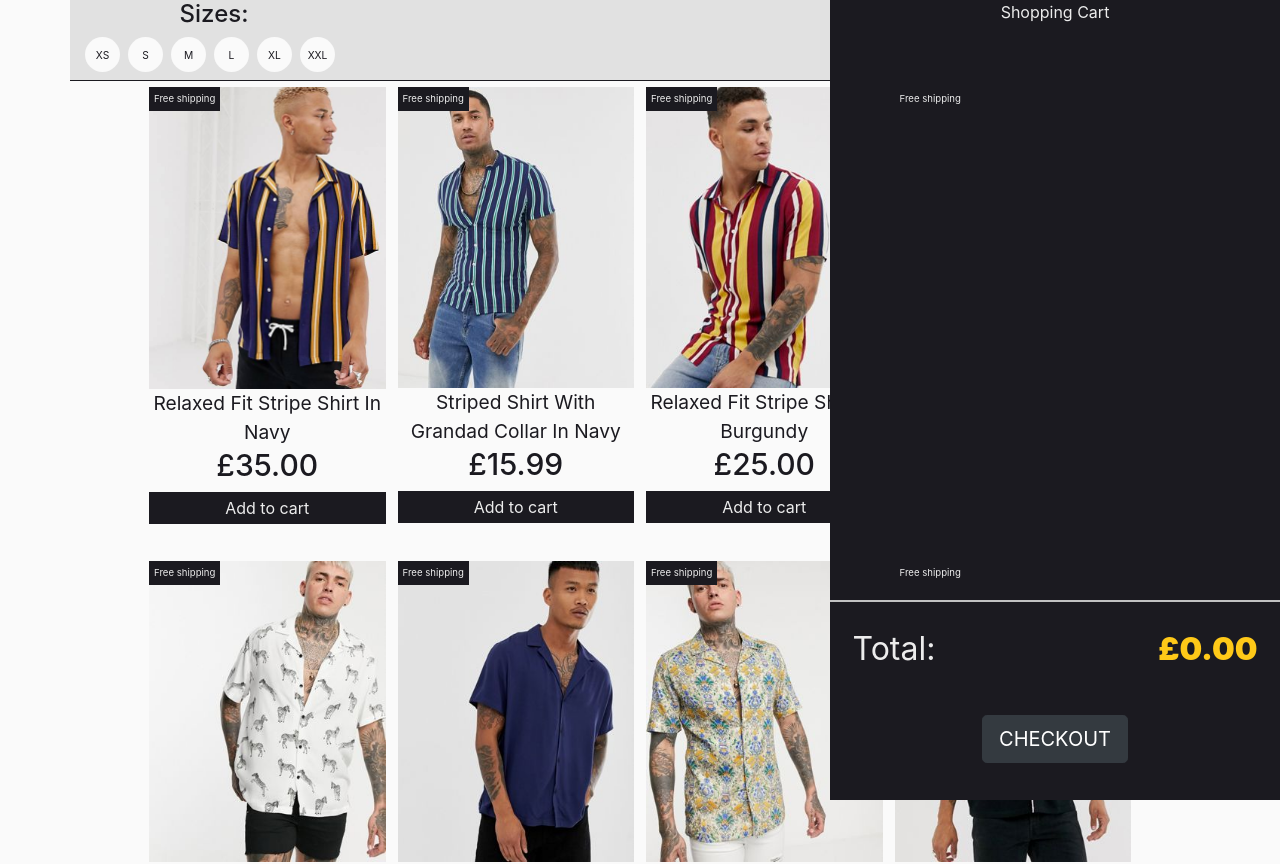
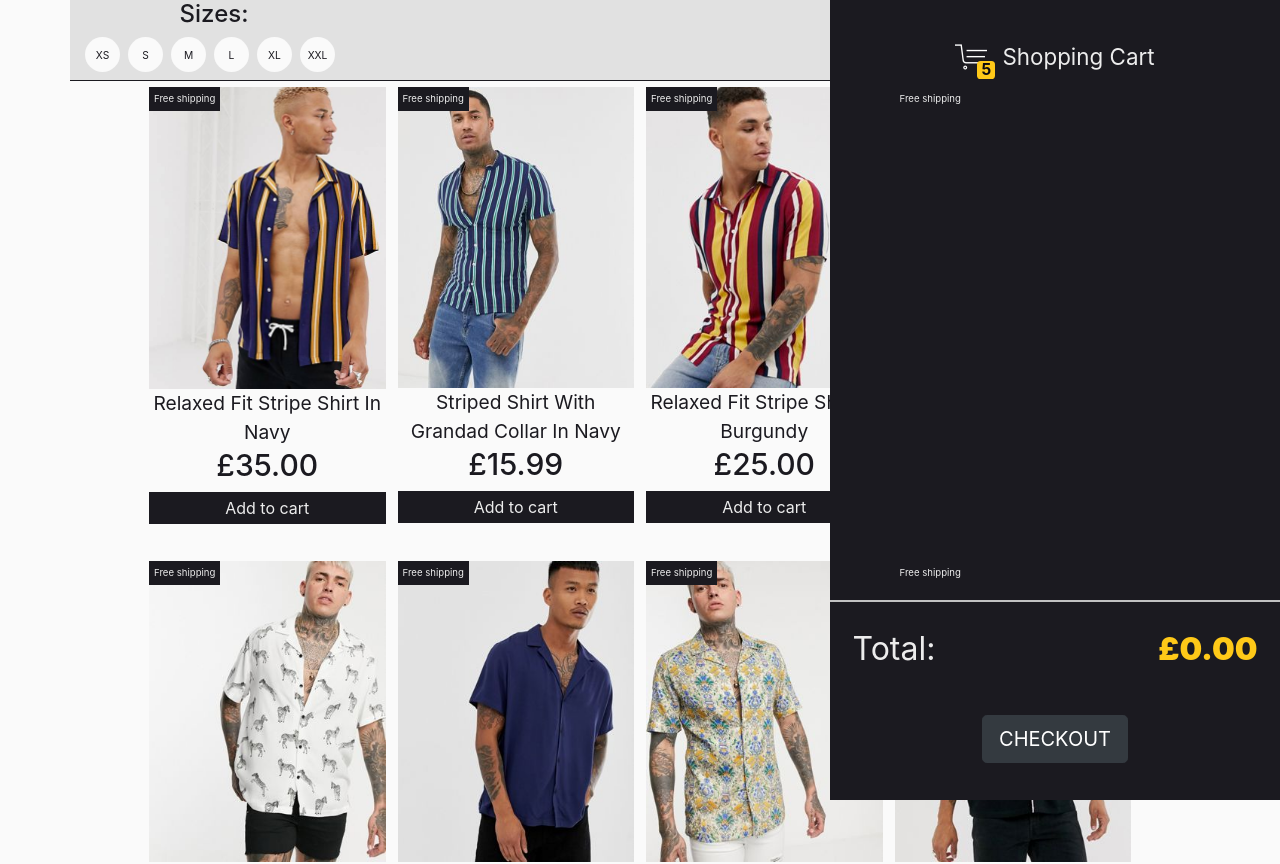
Before and after one commit to RBGeorgiev/javascript-practice, a React (Create React App) app in the folder shopping-cart-react/: page / in a window 1280 px wide. Shown: the top 864 px of the page. Built offline with nearby package versions, Linux system fonts and the light colour scheme.

Commit message:
added cart header

```diff
--- a/shopping-cart-react/src/App.css
+++ b/shopping-cart-react/src/App.css
@@ -131,6 +131,37 @@ article {
   color: #ececec;
 }
 
+.cart-header {
+  padding: 10px;
+  margin: 30px;
+  font-size: 1.4em;
+}
+
+.cart-image {
+  display: inline-block;
+  background-image: url("./cart-icon.png");
+  width: 32px;
+  height: 100%;
+  background-position: 50%;
+  background-repeat: no-repeat;
+  margin-right: 15px;
+}
+
+.cart-image-quantity {
+  display: inline-block;
+  position: relative;
+  width: 18px;
+  height: 18px;
+  border-radius: 20%;
+  font-weight: 700;
+  font-size: .7em;
+  line-height: 18px;
+  background-color: #FFC918;
+  color: #0c0b10;
+  bottom: -10px;
+  right: -15px;
+}
+
 .cart-item {
   display: flex;
   justify-content: space-between;
@@ -182,7 +213,7 @@ article {
   line-height: 86%;
  }
 
-.price-quantity {
+.cart-item-quantity {
   color: #c2c2c2;
   font-size: 0.7em;
   line-height: 26px;
--- a/shopping-cart-react/src/components/cart.js
+++ b/shopping-cart-react/src/components/cart.js
@@ -40,7 +40,7 @@ class Cart extends React.Component {
                 </div>
                 <div className="cart-item-right">
                     <div className="cart-item-price">
-                        <span className="price-quantity">{item.quantity}x </span>
+                        <span className="cart-item-quantity">{item.quantity}x </span>
                         {item.currencyFormat}{item.price.toFixed(2)}
                     </div>
                     <Button className="cart-item-delete-btn" variant="outline-secondary" size="sm" onClick={() => this.removeItem(item)}>X</Button>
@@ -56,7 +56,12 @@ class Cart extends React.Component {
         return (
             <div className="cart">
                 <div className="cart-shelf-container">
-                    <p>Shopping Cart</p>
+                    <div className="cart-header">
+                        <span className="cart-image">
+                            <span className="cart-image-quantity">5</span>
+                        </span>
+                        <span>Shopping Cart</span>
+                    </div>
                     {this.props.cart.length > 0 &&
                         this.props.cart.map(item => this.createCartItem(item))
                     }
```
Also changed, not shown: shopping-cart-react/src/cart-icon.png (added).
